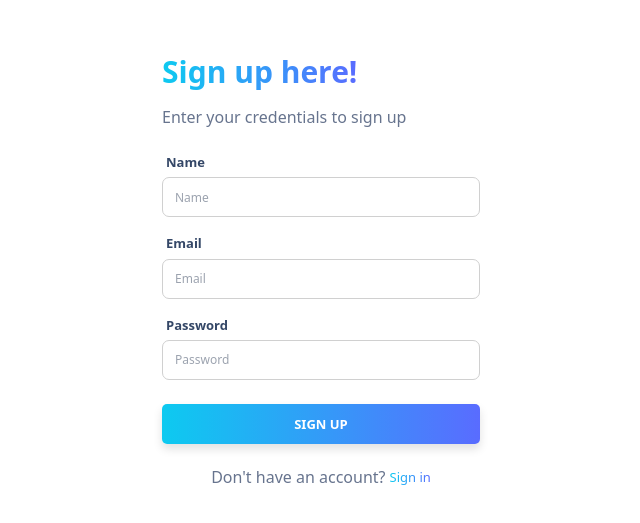
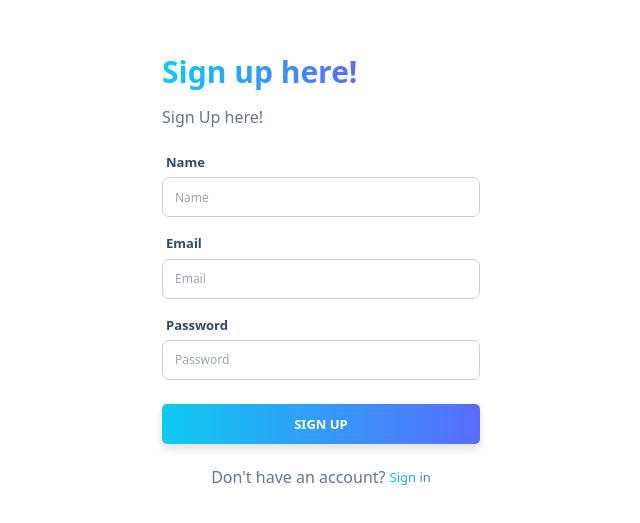
Before and after one commit to mudassir7732/Full-Stack, a React (Create React App) app in the folder Front-end/: page /signup in a window 1280 px wide. Shown: the part 123-646 px from the top of the page, without its empty margins (319-959 px from the left). Built offline with nearby package versions, Linux system fonts and the light colour scheme.

Commit message:
Updated code

```diff
--- a/Front-end/src/pages/signup/index.js
+++ b/Front-end/src/pages/signup/index.js
@@ -75,7 +75,7 @@ const Signup = () => {
                                             </p>
 
                                             <p className={styles.desc}>
-                                                Enter your credentials to sign up
+                                                Sign Up here!
                                             </p>
 
                                             <p className={styles.title}>
```
